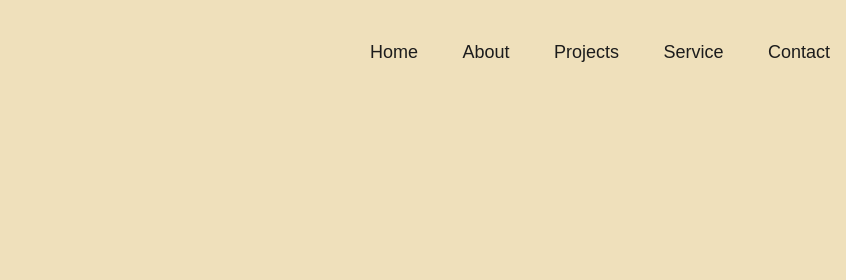
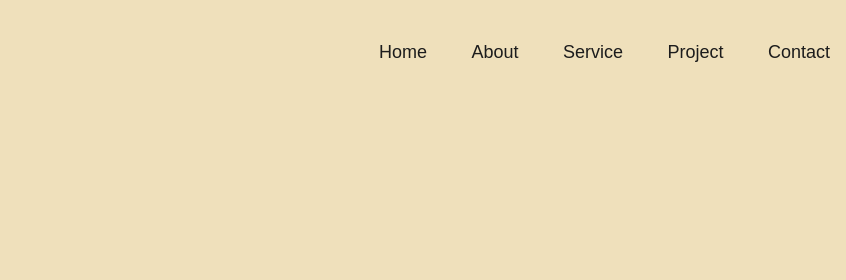
Before and after one commit to venidss/venidss.github.io, a plain HTML site: page index.html in a window 1280 px wide. Shown: the top 280 px of the page, 272-1118 px from the left. Drawn offline with Linux system fonts and the light colour scheme.

Commit message:
index.html

```diff
--- a/index.html
+++ b/index.html
@@ -18,8 +18,8 @@
                 <ul id="sidemenu">
                     <li><a href="#header">Home</a></li>
                     <li><a href="#about">About</a></li>
-                    <li><a href="#project">Projects</a></li>
-                    <li><a href="#project2">Service</a></li>
+                    <li><a href="#project">Service</a></li>
+                    <li><a href="#project2">Project</a></li>
                     <li><a href="#contact">Contact</a></li>
                     <i class="fas fa-solid fa-xmark" onclick="closemenu()"></i>
                 </ul>
```
